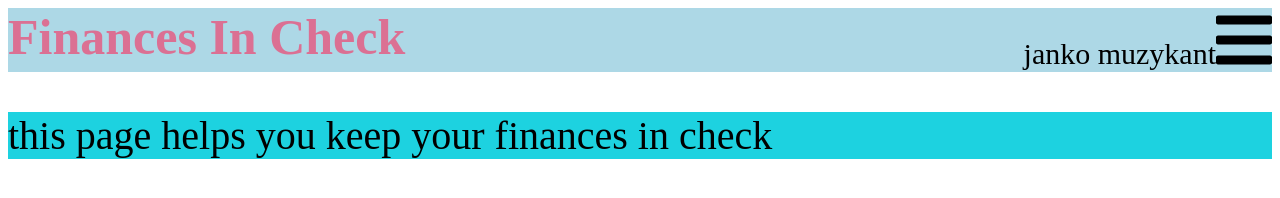
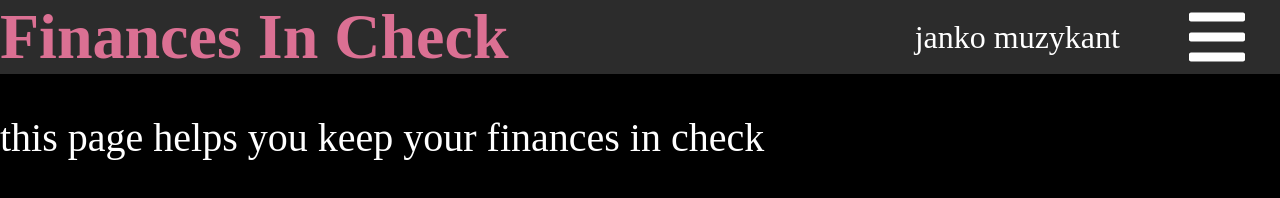
Before and after one commit to maciekmalek/finances-in-check, a Gatsby site: page / in a window 1280 px wide. Built offline with nearby package versions, Linux system fonts and the light colour scheme; Gatsby itself is replaced by a stand-in of ours.

Commit message:
make it less eye soaring :)

```diff
--- a/src/components/Body.tsx
+++ b/src/components/Body.tsx
@@ -2,7 +2,7 @@ import React from "react";
 import styled from "styled-components";
 
 const DummyText = styled.p`
-  background: #1dd2e0;
+  // background: #1dd2e0;
   font-size: 40px;
 `;
 
--- a/src/components/Layout.tsx
+++ b/src/components/Layout.tsx
@@ -1,12 +1,21 @@
 import * as React from "react";
+import styled, { createGlobalStyle } from "styled-components";
 import Body from "./Body";
 import Navbar from "./Navbar";
+const GlobalStyle = createGlobalStyle`
+  body{
+    margin: 0px;
+    background-color: black;
+    color: white;
+  }
+`;
 
 export default function Layout(props) {
   return (
-    <div>
+    <React.Fragment>
+      <GlobalStyle />
       <Navbar {...props}></Navbar>
       <Body {...props}></Body>
-    </div>
+    </React.Fragment>
   );
 }
--- a/src/components/Navbar.tsx
+++ b/src/components/Navbar.tsx
@@ -4,19 +4,26 @@ import { FontAwesomeIcon } from "@fortawesome/react-fontawesome";
 import { faBars } from "@fortawesome/free-solid-svg-icons";
 
 const Header = styled.div`
-  background: #add8e6;
+  background: rgb(220, 220, 220, 0.2);
+
   display: flexbox;
   justify-content: space-between;
 `;
 const Title = styled.span`
   font-weight: bold;
-  font-size: 50px;
+  font-size: 4em;
   color: palevioletred;
 `;
-const Menu = styled.div``;
+const Menu = styled.div`
+  text-align: center;
+  width: 25em;
+  display: flex;
+  justify-content: space-around;
+  align-items: center;
+`;
 
 const LoginName = styled.span`
-  font-size: 30px;
+  font-size: 2em;
 `;
 
 export default function Navbar(props) {
--- a/src/pages/index.tsx
+++ b/src/pages/index.tsx
@@ -1,5 +1,5 @@
 import React from "react";
-import { PageProps, graphql, useStaticQuery } from "gatsby";
+import { graphql, useStaticQuery } from "gatsby";
 import Layout from "../components/Layout";
 
 export default function IndexRoute() {
```
